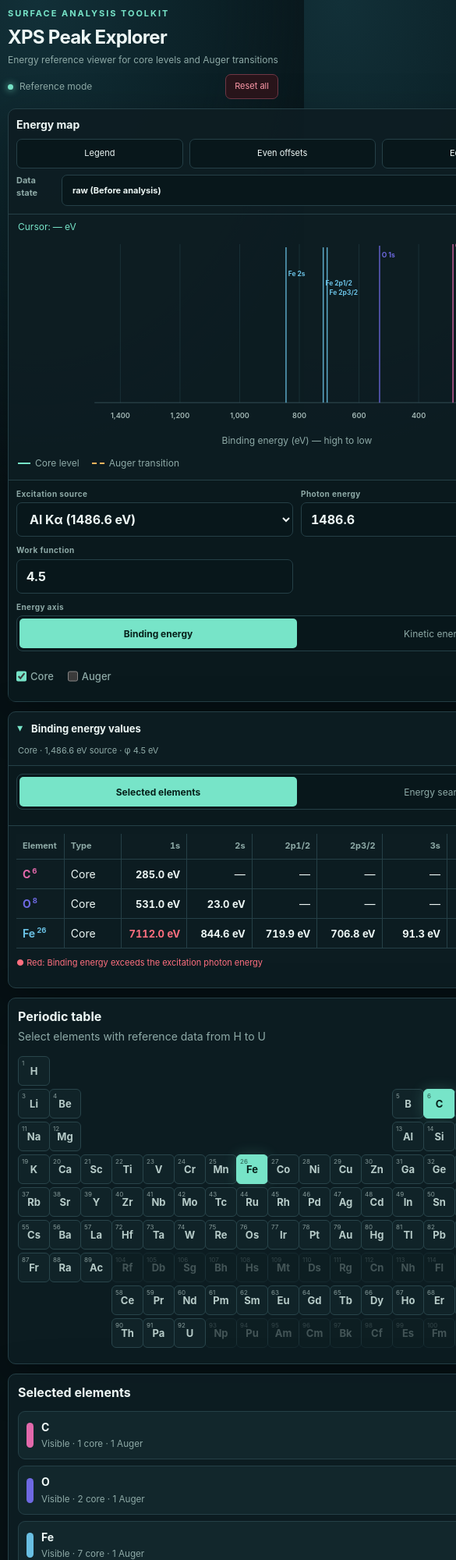
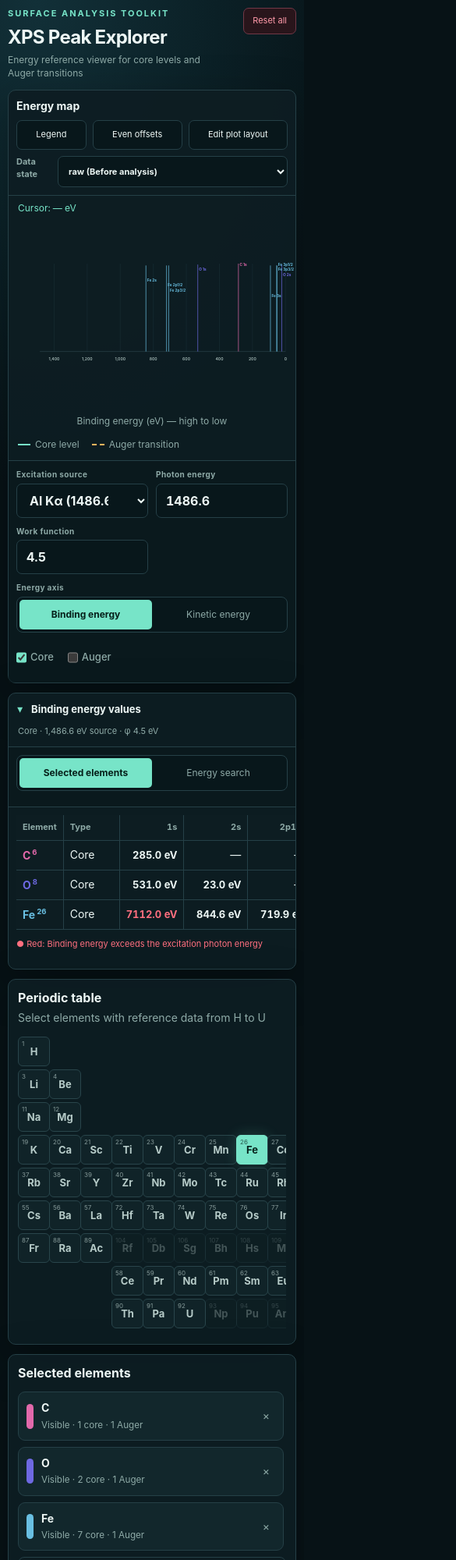
Before and after one commit to ISSP-Matsuda-lab/XPS-Explorer, a plain HTML site: page index.html in a window 390 px wide. Shown: the top 2000 px of the page at 78% size, 585 px wide, since content can reach past the window. Drawn offline with Linux system fonts and the light colour scheme.

Commit message:
modify background

```diff
--- a/assets/css/app.css
+++ b/assets/css/app.css
@@ -276,17 +276,19 @@
           var(--bg);
       }
       .app { width: 100%; padding: 10px; }
-      header { display: grid; gap: 10px; align-items: start; margin-bottom: 12px; }
+      header { position: relative; display: block; min-width: 0; margin-bottom: 12px; padding-right: 86px; }
       h1 { font-size: 24px; }
       .subtitle { font-size: 12px; }
-      .header-actions { justify-content: space-between; }
+      .header-actions { position: absolute; top: 0; right: 0; display: block; }
+      .header-actions .status { display: none; }
+      .reset-all { min-height: 34px; }
       .layout { display: grid; grid-template-columns: 1fr; gap: 12px; }
       .layout > section.panel:not(.periodic-panel) { order: 1; }
       .energy-details { order: 2; }
       .periodic-panel { order: 3; }
       .layout > aside { order: 4; }
       .data-panel { order: 5; }
-      .panel { border-radius: 10px; }
+      .panel { min-width: 0; border-radius: 10px; }
       .toolbar { flex-wrap: wrap; align-items: stretch; padding: 10px; }
       .toolbar strong { flex: 1 0 100%; }
       .plot-layout-button { min-height: 38px; flex: 1 1 auto; }
@@ -330,9 +332,9 @@
       .series-row { display: grid; grid-template-columns: 1fr auto; }
       .series-option { min-width: 0; min-height: 42px; }
       .series-row-actions button { min-width: 36px; min-height: 36px; }
-      .periodic-panel { padding: 12px; }
+      .periodic-panel { min-width: 0; padding: 12px; }
       .periodic-head { align-items: start; flex-direction: column; gap: 4px; }
-      .periodic { grid-template-columns: repeat(18, minmax(36px, 1fr)); gap: 4px; overflow-x: auto; padding-bottom: 8px; }
+      .periodic { width: 100%; max-width: 100%; grid-template-columns: repeat(18, minmax(36px, 1fr)); gap: 4px; overflow-x: auto; padding-bottom: 8px; }
       .element { min-width: 36px; min-height: 38px; padding: 3px; }
       .element .symbol { font-size: 13px; }
       .plot-layout-dialog, .fit-dialog, .fit-style-dialog, .plot-offsets-dialog, .analysis-dialog { width: calc(100vw - 20px); max-height: calc(100vh - 20px); overflow: auto; }
```
